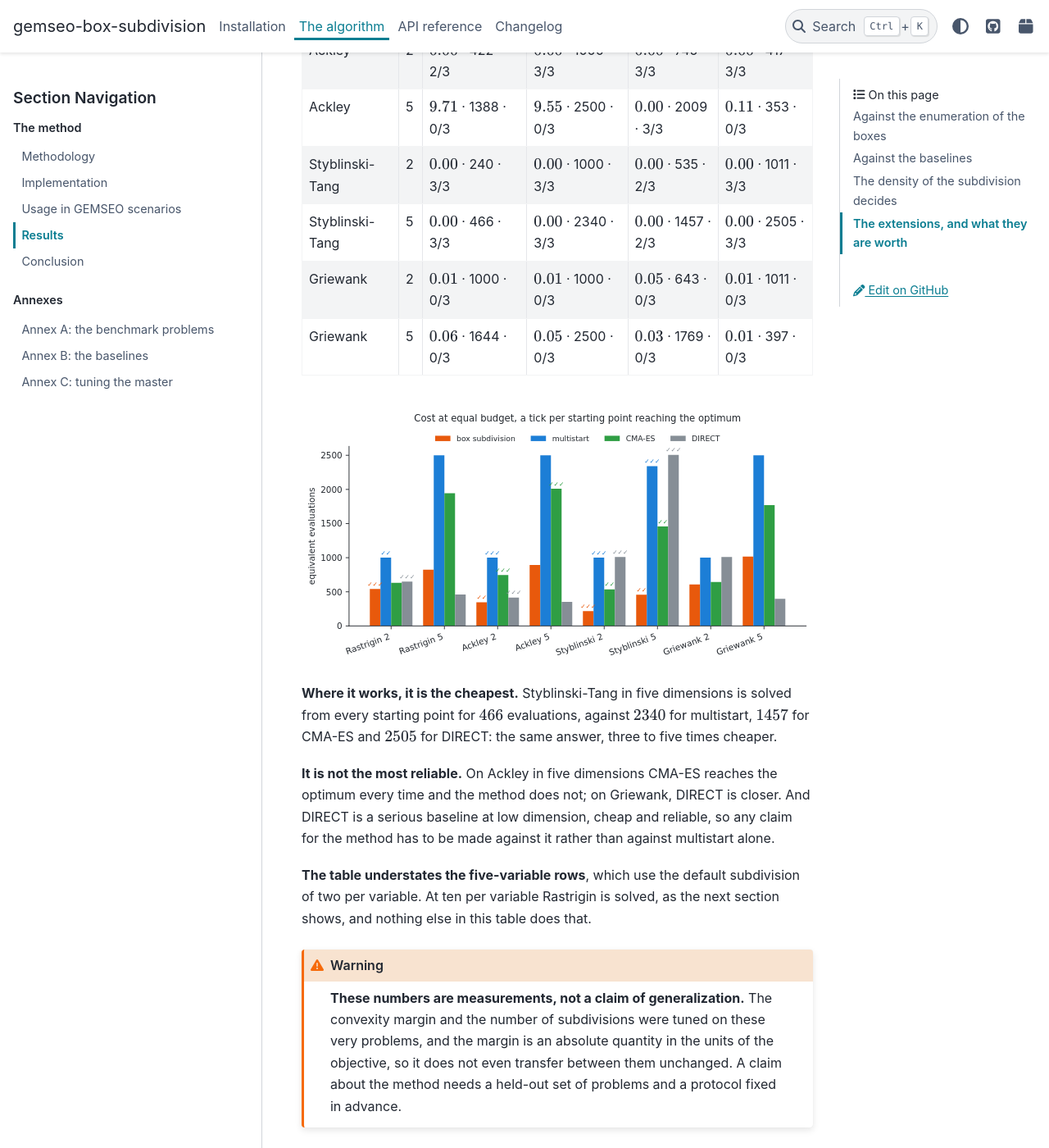
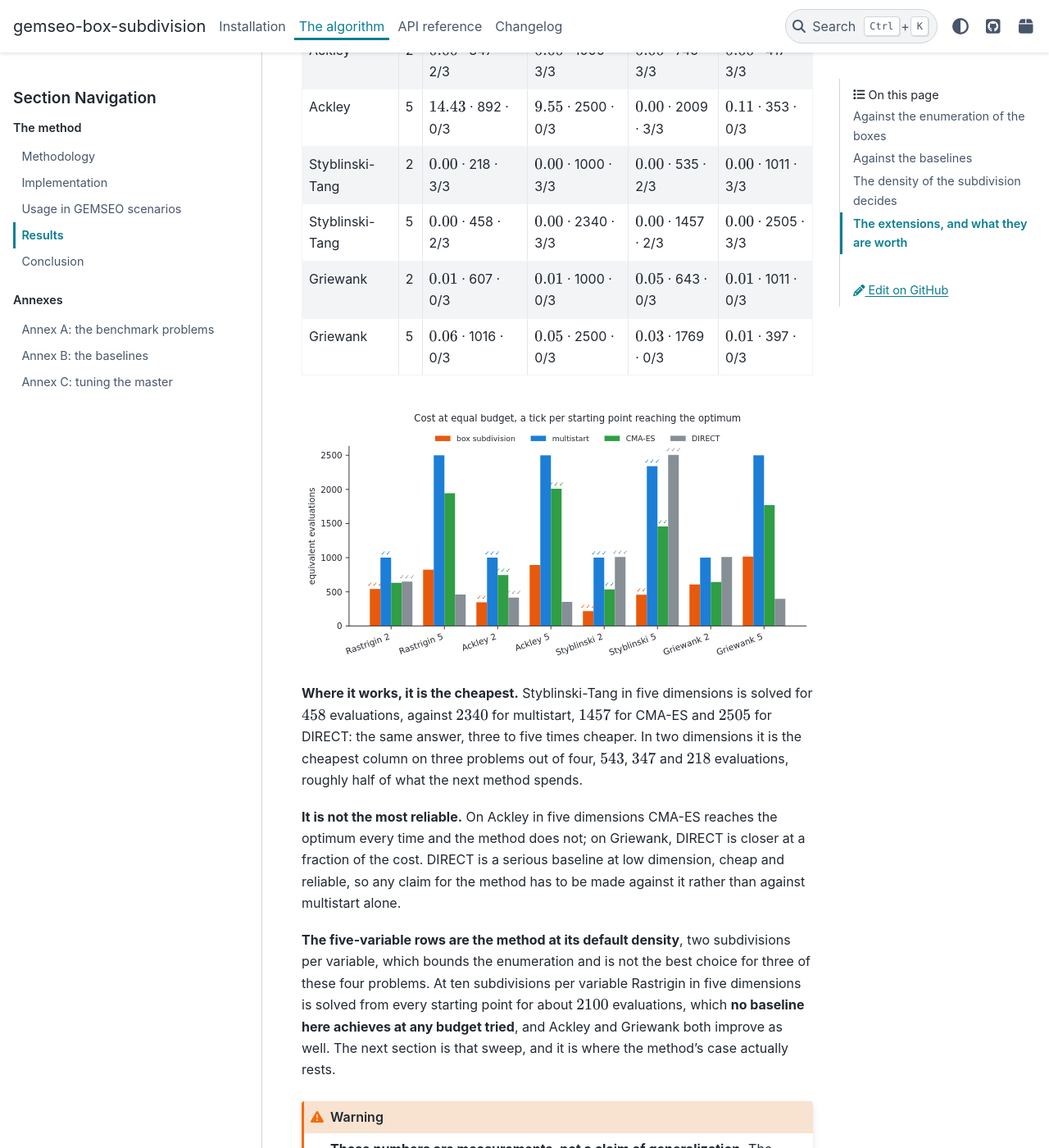
Before and after one commit to SimoneConiglio/Optimization-algorithms, a Sphinx documentation site: the page built from docs/algorithm/benchmark.md, in a window 1280 px wide and 1400 px high, scrolled down 1439 px. Shown: the whole window at 82% size. Built offline with Sphinx 7.4.7 and the PyData theme 0.15.4, drawn with Linux system fonts in a browser that asks for light colours; some of the changed text lies outside the part shown.

Commit message:
Re-measure the method column of the baselines comparison
Two dimensions improves throughout, Rastrigin from 786 to 543 evaluations and
Ackley from 422 to 347, and the method is now the cheapest column on three of
the four two-dimensional problems.

````diff
--- a/docs/algorithm/benchmark.md
+++ b/docs/algorithm/benchmark.md
@@ -49,14 +49,14 @@ number of starting points from which the optimum was **reached**.
 
 | problem | $n$ | box subdivision | multistart | CMA-ES | DIRECT |
 |---------|-----|-----------------|------------|--------|--------|
-| Rastrigin | 2 | $0.00$ · 786 · 3/3 | $0.00$ · 1000 · 2/3 | $1.00$ · 631 · 0/3 | $0.00$ · 649 · 3/3 |
-| Rastrigin | 5 | $4.98$ · 899 · 0/3 | $3.98$ · 2500 · 0/3 | $8.96$ · 1945 · 0/3 | $4.98$ · 461 · 0/3 |
-| Ackley | 2 | $0.00$ · 422 · 2/3 | $0.00$ · 1000 · 3/3 | $0.00$ · 745 · 3/3 | $0.00$ · 417 · 3/3 |
-| Ackley | 5 | $9.71$ · 1388 · 0/3 | $9.55$ · 2500 · 0/3 | $0.00$ · 2009 · 3/3 | $0.11$ · 353 · 0/3 |
-| Styblinski-Tang | 2 | $0.00$ · 240 · 3/3 | $0.00$ · 1000 · 3/3 | $0.00$ · 535 · 2/3 | $0.00$ · 1011 · 3/3 |
-| Styblinski-Tang | 5 | $0.00$ · 466 · 3/3 | $0.00$ · 2340 · 3/3 | $0.00$ · 1457 · 2/3 | $0.00$ · 2505 · 3/3 |
-| Griewank | 2 | $0.01$ · 1000 · 0/3 | $0.01$ · 1000 · 0/3 | $0.05$ · 643 · 0/3 | $0.01$ · 1011 · 0/3 |
-| Griewank | 5 | $0.06$ · 1644 · 0/3 | $0.05$ · 2500 · 0/3 | $0.03$ · 1769 · 0/3 | $0.01$ · 397 · 0/3 |
+| Rastrigin | 2 | $0.00$ · 543 · 3/3 | $0.00$ · 1000 · 2/3 | $1.00$ · 631 · 0/3 | $0.00$ · 649 · 3/3 |
+| Rastrigin | 5 | $4.98$ · 823 · 0/3 | $3.98$ · 2500 · 0/3 | $8.96$ · 1945 · 0/3 | $4.98$ · 461 · 0/3 |
+| Ackley | 2 | $0.00$ · 347 · 2/3 | $0.00$ · 1000 · 3/3 | $0.00$ · 745 · 3/3 | $0.00$ · 417 · 3/3 |
+| Ackley | 5 | $14.43$ · 892 · 0/3 | $9.55$ · 2500 · 0/3 | $0.00$ · 2009 · 3/3 | $0.11$ · 353 · 0/3 |
+| Styblinski-Tang | 2 | $0.00$ · 218 · 3/3 | $0.00$ · 1000 · 3/3 | $0.00$ · 535 · 2/3 | $0.00$ · 1011 · 3/3 |
+| Styblinski-Tang | 5 | $0.00$ · 458 · 2/3 | $0.00$ · 2340 · 3/3 | $0.00$ · 1457 · 2/3 | $0.00$ · 2505 · 3/3 |
+| Griewank | 2 | $0.01$ · 607 · 0/3 | $0.01$ · 1000 · 0/3 | $0.05$ · 643 · 0/3 | $0.01$ · 1011 · 0/3 |
+| Griewank | 5 | $0.06$ · 1016 · 0/3 | $0.05$ · 2500 · 0/3 | $0.03$ · 1769 · 0/3 | $0.01$ · 397 · 0/3 |
 
 ```{image} ../_static/figures/results.svg
 :class: only-light
@@ -69,18 +69,24 @@ number of starting points from which the optimum was **reached**.
 ```
 
 **Where it works, it is the cheapest.** Styblinski-Tang in five dimensions is
-solved from every starting point for $466$ evaluations, against $2340$ for
-multistart, $1457$ for CMA-ES and $2505$ for DIRECT: the same answer, three to
-five times cheaper.
+solved for $458$ evaluations, against $2340$ for multistart, $1457$ for CMA-ES
+and $2505$ for DIRECT: the same answer, three to five times cheaper. In two
+dimensions it is the cheapest column on three problems out of four, $543$, $347$
+and $218$ evaluations, roughly half of what the next method spends.
 
 **It is not the most reliable.** On Ackley in five dimensions CMA-ES reaches the
-optimum every time and the method does not; on Griewank, DIRECT is closer. And
-DIRECT is a serious baseline at low dimension, cheap and reliable, so any claim
-for the method has to be made against it rather than against multistart alone.
+optimum every time and the method does not; on Griewank, DIRECT is closer at a
+fraction of the cost. DIRECT is a serious baseline at low dimension, cheap and
+reliable, so any claim for the method has to be made against it rather than
+against multistart alone.
 
-**The table understates the five-variable rows**, which use the default
-subdivision of two per variable. At ten per variable Rastrigin is solved, as the
-next section shows, and nothing else in this table does that.
+**The five-variable rows are the method at its default density**, two
+subdivisions per variable, which bounds the enumeration and is not the best
+choice for three of these four problems. At ten subdivisions per variable
+Rastrigin in five dimensions is solved from every starting point for about $2100$
+evaluations, which **no baseline here achieves at any budget tried**, and Ackley
+and Griewank both improve as well. The next section is that sweep, and it is
+where the method's case actually rests.
 
 :::{warning}
 **These numbers are measurements, not a claim of generalization.** The convexity
````
